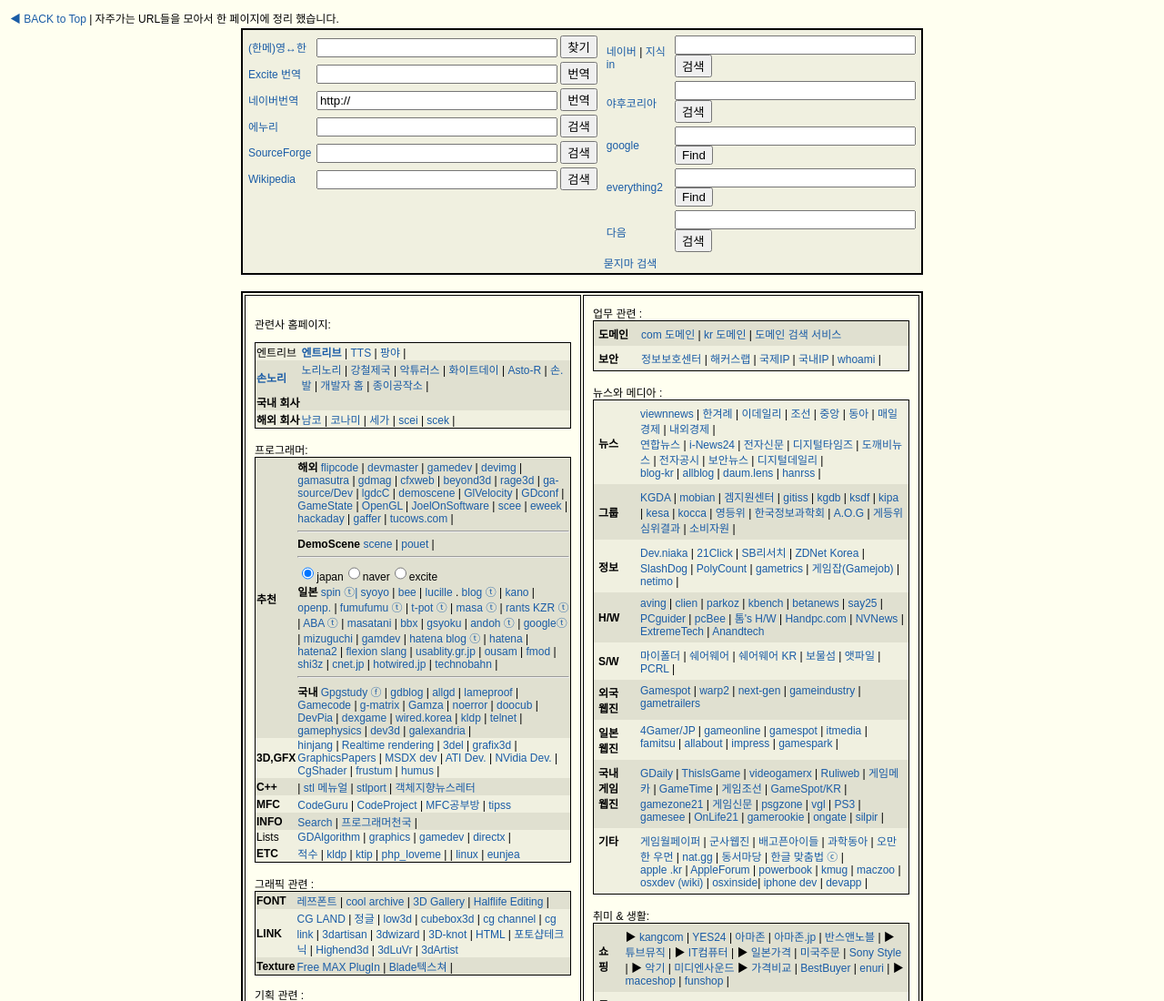
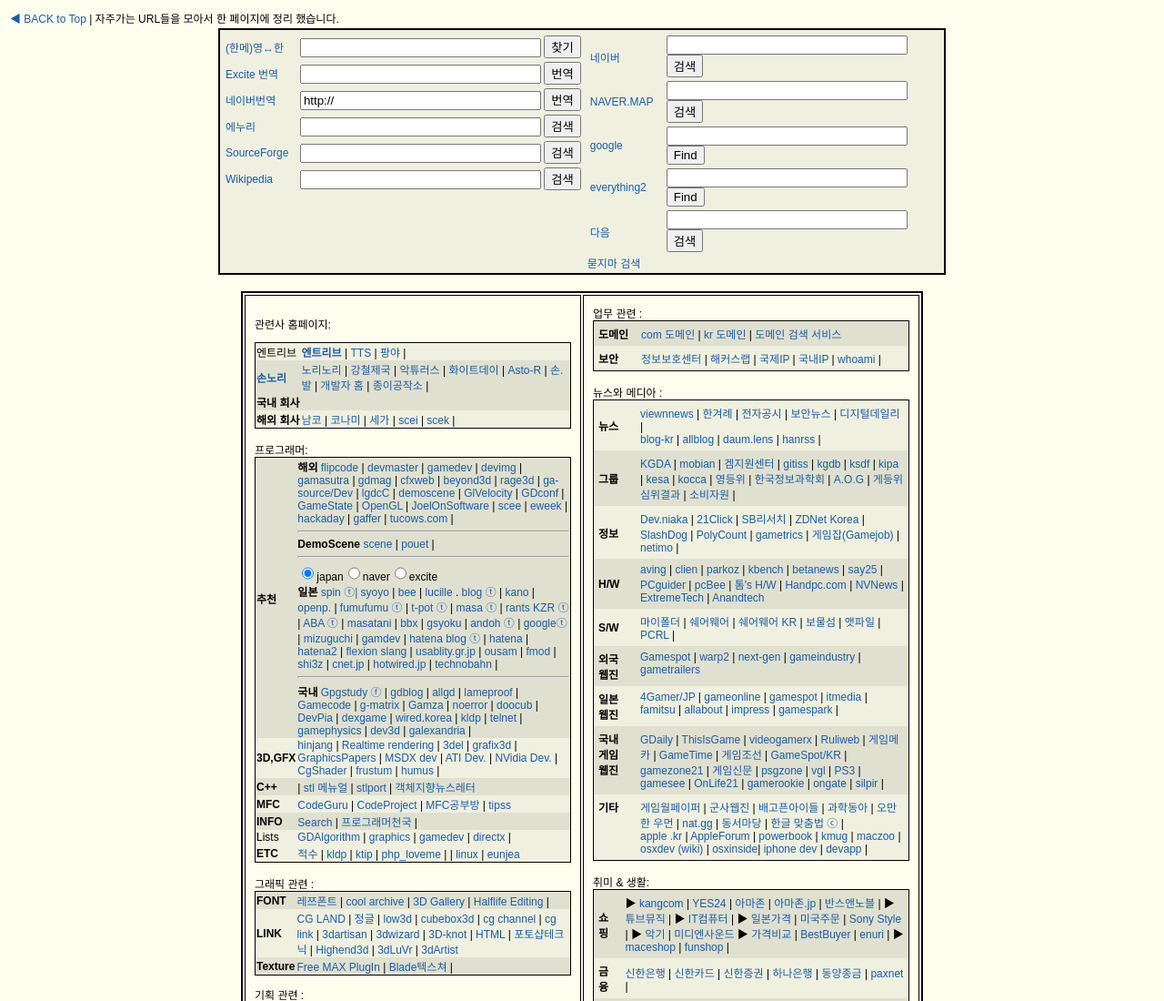
Before and after one commit to kwanny/kwanny.github.io, a plain HTML site: page link.html in a window 1280 px wide. Shown: the top 1100 px of the page at 91% size. Drawn offline with Linux system fonts and the light colour scheme.

Commit message:
link fix
old link fix

```diff
--- a/link.html
+++ b/link.html
@@ -93,7 +93,7 @@
 
 <TABLE
 style="BORDER-RIGHT: #000000 2px solid; BORDER-TOP: #000000 2px solid; BORDER-LEFT: #000000 2px solid; BORDER-BOTTOM: #000000 2px solid"
-width=750 bgColor=#f0f0e0>
+width=800 bgColor=#f0f0e0>
   <TBODY>
   <TR vAlign=top><!--왼쪽--->
     <TD>
@@ -133,7 +133,7 @@
         <TR>
           <TD width=80><A href="http://www.enuri.com/">에누리</A></TD>
           <TD>
-          <input type="hidden" name="searchkind" value="1">
+          <input type="hidden" name="from" value="list">
           <INPUT maxLength=255 size=30 name=keyword> <INPUT type=submit value=검색>
         </TD></TR></FORM>
 
@@ -161,13 +161,13 @@
 method=get>
         <TBODY>
         <TR>
-          <TD width=80><A href="http://www.naver.com/">네이버</A> | <a href="http://kin.naver.com/">지식in</a></TD>
+          <TD width=80><A href="http://www.naver.com/">네이버</A>
           <TD><INPUT maxLength=255 size=30 name=query> <INPUT type=submit value=검색> <INPUT type=hidden value=2 name=where>
           </TD></TR></FORM>
-        <FORM name=search action=http://search.yahoo.co.kr/bin/search>
+        <FORM name=search action=http://map.naver.com/>
         <TR>
-          <TD width=80><A href="http://www.yahoo.co.kr/">야후코리아</A></TD>
-          <TD><INPUT size=30 name=p> <INPUT type=submit value=검색>
+          <TD width=80><A href="http://map.naver.com/">NAVER.MAP</A></TD>
+          <TD><INPUT size=30 name=query> <INPUT type=submit value=검색>
 </TD></TR></FORM>
 
 <!------  구글 GOOGLE ------------>
@@ -489,19 +489,6 @@
           <TD >
 <a href="http://www.viewsnnews.com/">viewnnews</a> |
 <A href="http://www.hani.co.kr/">한겨례</A> |
-<a href="http://www.edaily.co.kr/">이데일리</a> |
-
-<A href="http://www.chosun.co.kr/">조선</A> |
-<A href="http://www.joins.com/">중앙</A> |
-<A href="http://www.donga.com/">동아</A> |
-
-<A href="http://www.mk.co.kr/">매일경제</A> |
-<A href="http://www.naeway.co.kr/">내외경제</A> | <BR>
-<A href="http://www.yonhapnews.co.kr/">연합뉴스</A> |
-<A href="http://www.inews24.com/">i-News24</A> |
-<A href="http://www.etimesi.com/">전자신문</A> |
-<A href="http://www.dt.co.kr/">디지털타임즈</A> |
-<a href="http://www.dkbnews.com/">도깨비뉴스</a> |
 <a href="http://dart.fss.or.kr/">전자공시</a> |
 <a href="http://www.boannews.com/default.asp">보안뉴스</a> |
 <a href="http://http//www.ddaily.co.kr/main/index.php">디지털데일리</a> |
@@ -601,7 +588,7 @@
 <a href="http://www.gdaily.co.kr/">GDaily</a> |
 <a href="http://www.thisisgame.com/">ThisIsGame</a> |
 <a href="http://videogamerx.gamedonga.co.kr/zbxe/">videogamerx</a> |
-<A href="http://ruliweb.empas.com/">Ruliweb</A> |
+<A href="http://www.ruliweb.com/">Ruliweb</A> |
 <A href="http://www.gamemeca.com/">게임메카</A> |
 <A href="http://www.gametime.co.kr/">GameTime</A> |
 <A href="http://gamechosun.co.kr/">게임조선</A> |
```
